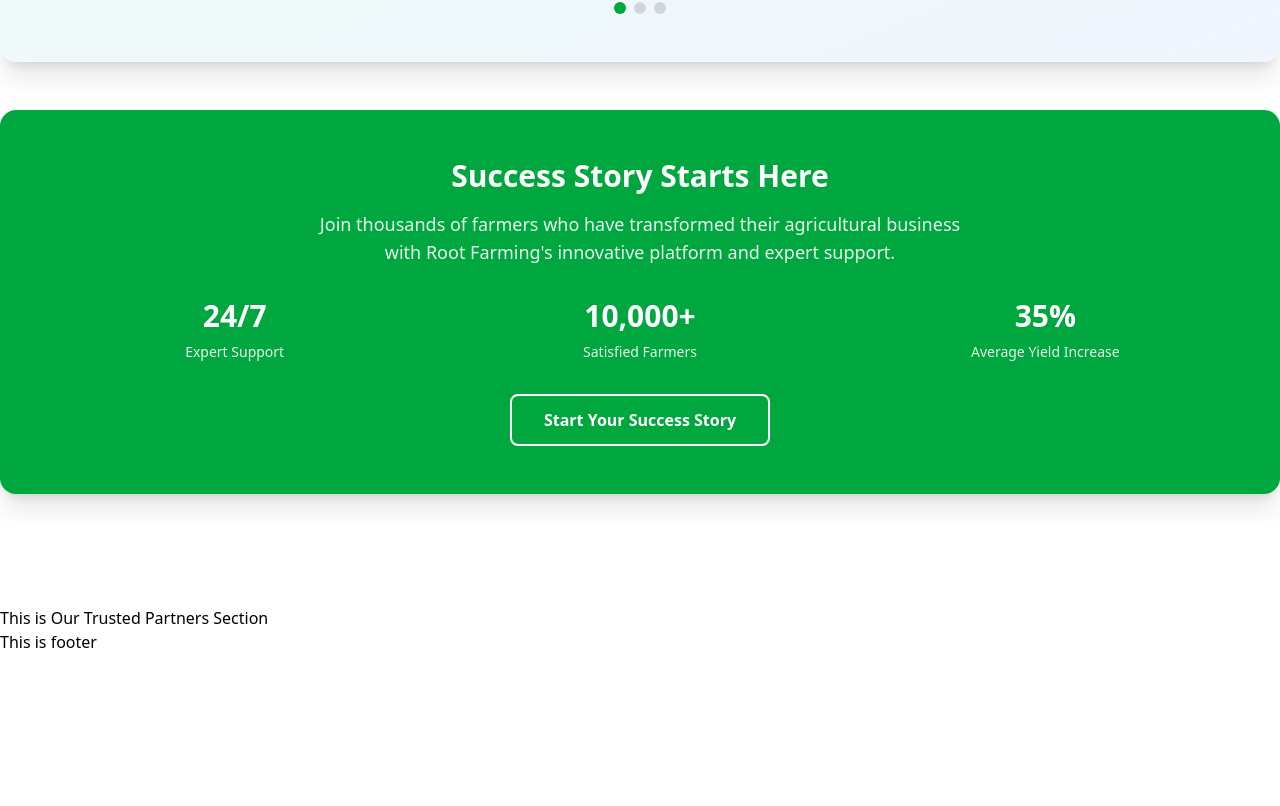
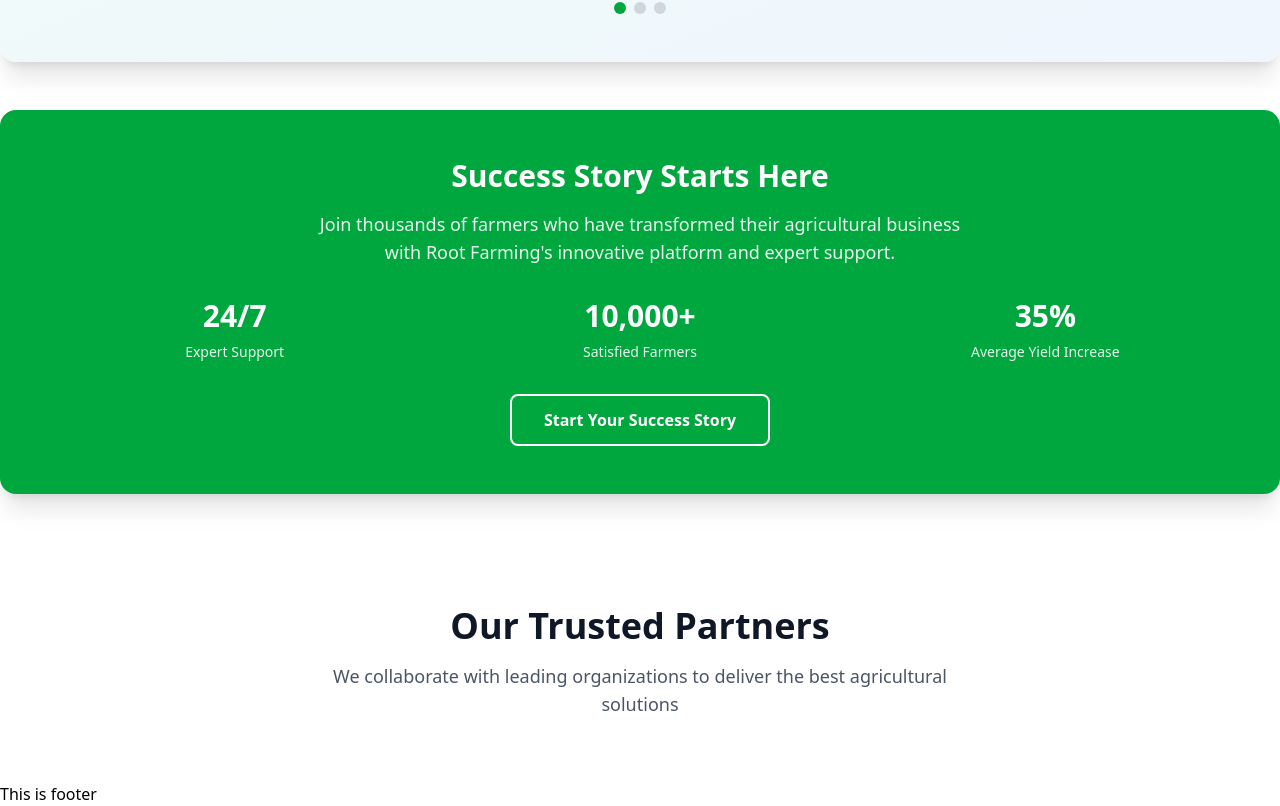
Before and after one commit to Subroto89/root-farming-frontend, a React (Vite) app: page / in a window 1280 px wide. Shown: the part 926-1732 px from the top of the page. Before the commit the page ends 1580 px from the top, so only its background shows below. Built offline with nearby package versions, Linux system fonts and the light colour scheme.

Commit message:
Added: OurTrustedPartnersSection With Header Part Inclusion

```diff
--- a/src/components/HomePage/OurTrustedPartnersSection.jsx
+++ b/src/components/HomePage/OurTrustedPartnersSection.jsx
@@ -1,11 +1,19 @@
-import React from 'react';
+import React from "react";
 
 const OurTrustedPartnersSection = () => {
-    return (
-        <div>
-            This is Our Trusted Partners Section
-        </div>
-    );
+  return (
+    <div className="mb-16 px-4 sm:px-6 lg:px-8">
+      <div className="text-center mb-12">
+        <h2 className="text-3xl md:text-4xl font-bold text-gray-900 mb-4">
+          Our Trusted Partners
+        </h2>
+        <p className="text-lg text-gray-600 max-w-2xl mx-auto">
+          We collaborate with leading organizations to deliver the best
+          agricultural solutions
+        </p>
+      </div>
+    </div>
+  );
 };
 
 export default OurTrustedPartnersSection;
```
